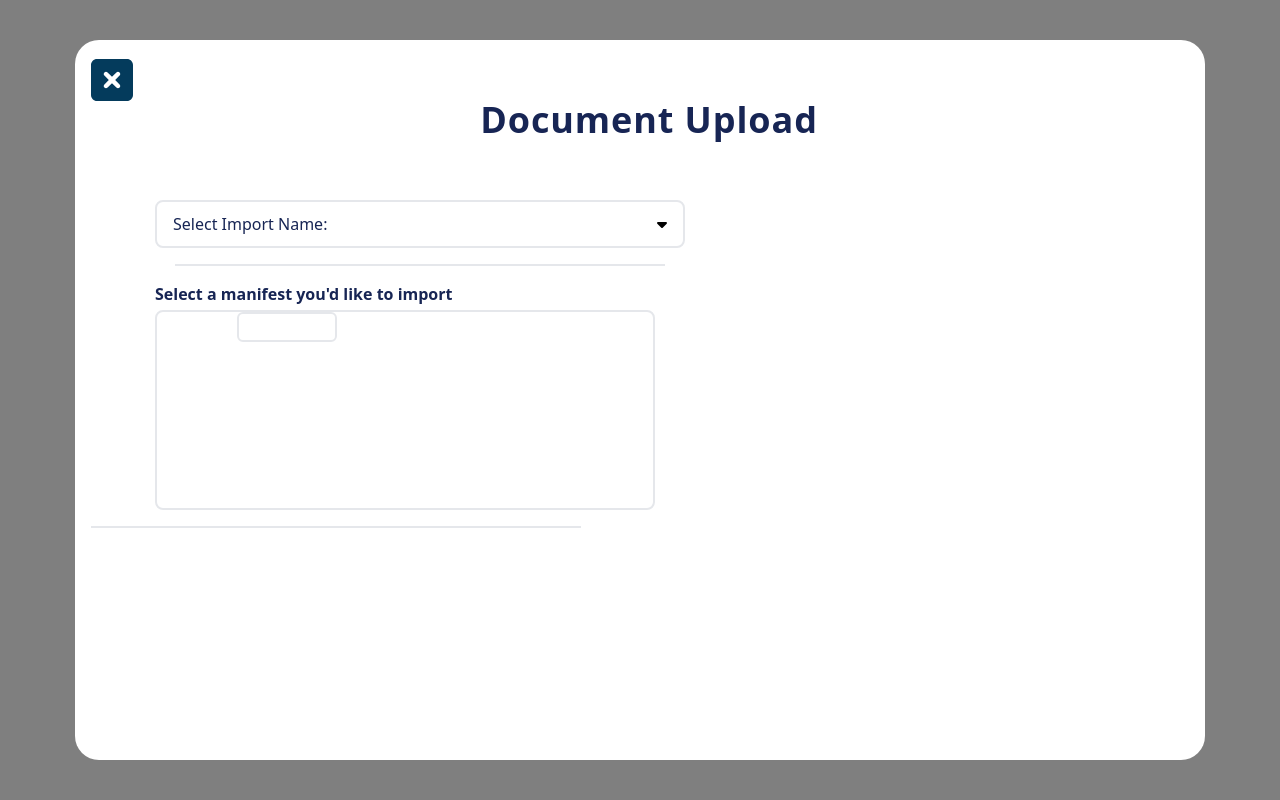
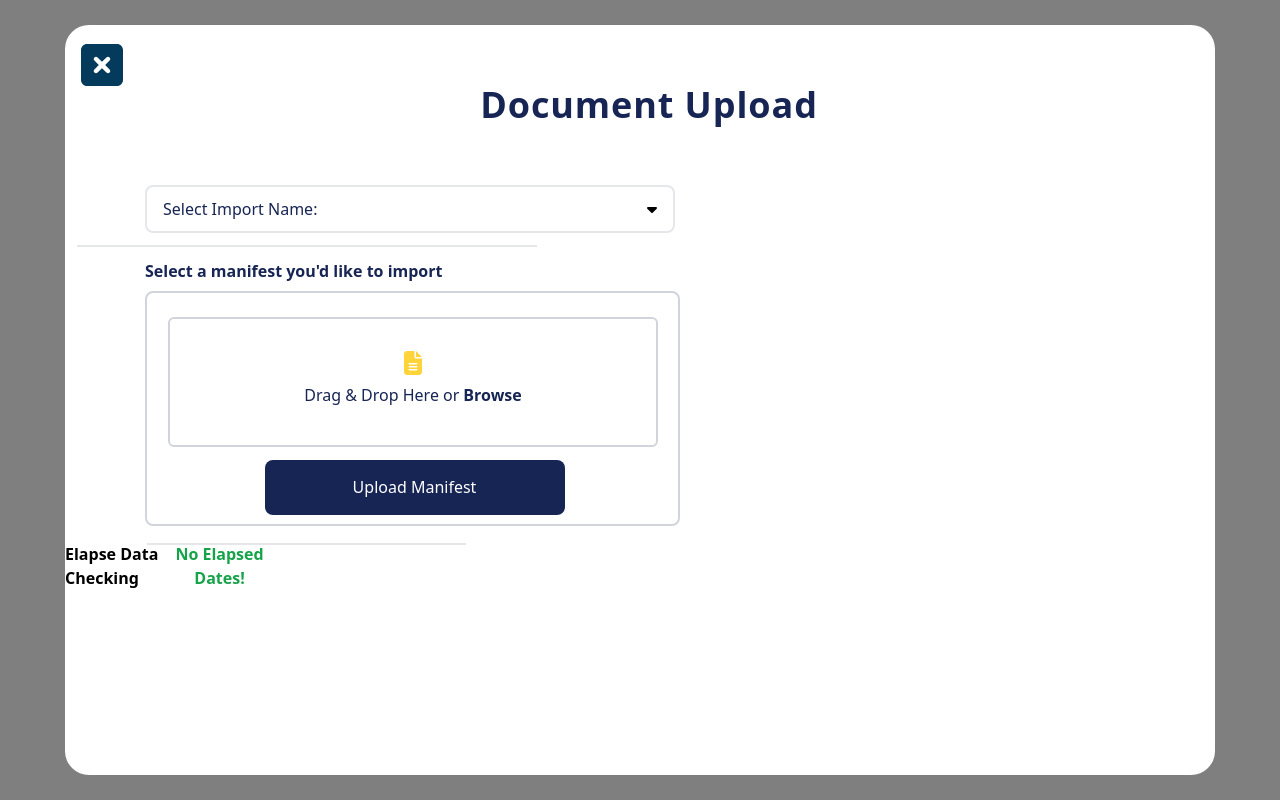
Before and after one commit to ChristianDarlington/skyhop, a React (Create React App) app: page / in a window 1280 px wide. Built offline with nearby package versions, Linux system fonts and the light colour scheme.

Commit message:
added upload, not functional yet

```diff
--- a/src/App.jsx
+++ b/src/App.jsx
@@ -15,11 +15,11 @@ function App() {
     <div className='flex justify-center items-center h-screen'>
       {/* Overlay */}
       <div className=" bg-black/50 absolute top-0 left-0 right-0 bottom-0" />
-       <div className='w-[1130px] h-[720px] bg-white z-0 rounded-3xl'>
+       <div className='w-[1150px] h-[750px] bg-white z-0 rounded-3xl'>
       <Header />
       <Dropdown />
+      <Upload />
       <Elapsed />
-      <Upload />
       <Questions />
       <TestingCenter />
        </div>
--- a/src/Components/Left /Dropdown.jsx
+++ b/src/Components/Left /Dropdown.jsx
@@ -4,13 +4,15 @@ import { faCaretDown } from '@fortawesome/free-solid-svg-icons'
 
 const Dropdown = () => {
   return (
-    <div className='relative w-[690px] flex flex-col items-center px-20 '>
-     <button className='relative p-4 mx-4 rounded-lg w-full h-12 flex justify-between items-center border-2 active:border-gray-500 duration-300'>
+    <>
+    <div className='relative w-[690px] flex flex-col items-center px-20'>
+     <button className='relative p-4 rounded-lg w-full h-12 flex justify-between items-center border-2 active:border-gray-500 duration-300'>
      <span className='text-blue-950'>Select Import Name:</span>
      <FontAwesomeIcon icon={faCaretDown} className='h-4'/>
      </button>
-     <hr className='w-[490px] m-4 border-[1px]'/>
     </div>
+     <hr className='w-[40%] m-3 text-center border-[1px]'/>
+    </>
   )
 }
 
--- a/src/Components/Left /Elapsed.jsx
+++ b/src/Components/Left /Elapsed.jsx
@@ -2,8 +2,13 @@ import React from 'react'
 
 const Elapsed = () => {
   return (
-    <div>
-
+    <div className='flex justify-center items-center h-[80px] w-[200px]'>
+      <p className='font-bold'>
+        Elapse Data Checking
+      </p>
+      <p className='font-bold text-green-600 text-center'>
+        No Elapsed Dates!
+      </p>
     </div>
   )
 }
--- a/src/Components/Left /Upload.jsx
+++ b/src/Components/Left /Upload.jsx
@@ -1,4 +1,7 @@
 import React from 'react'
+import { FontAwesomeIcon } from '@fortawesome/react-fontawesome'
+import { faFileLines } from '@fortawesome/free-solid-svg-icons'
+
 
 const Upload = () => {
   return (
@@ -8,12 +11,18 @@ const Upload = () => {
     Select a manifest you'd like to import
       </h1>
     </div>
-     <div className='relative w-[500px] h-[200px] border-2 active:border-gray-300 mx-20 mt-1 rounded-lg'>
-      <div className='relative w-[100px] h-[30px] border-2 active:border-gray-300 mx-20 rounded-md'>
-
+     <div className='relative w-[535px] h-[235px] border-2 border-gray-300 mx-20 mt-2 rounded-lg'>
+      <div className='relative w-[490px] h-[130px] border-2 border-gray-300  my-6 mx-[21px] rounded-md'>
+        <div className='flex justify-center items-center h-16 pt-6'>
+      <FontAwesomeIcon icon={faFileLines} style={{color: "#FFD43B",}} className=' size-6'/>
+        </div>
+      <h1 className='text-blue-950 flex justify-center items-center'>Drag & Drop Here or <span className='font-bold text-blue-950 ps-1'>Browse</span></h1>
       </div>
+      <div className='flex justify-center items-center h-8 ps-1'>
+      <button className='bg-blue-950 text-white p-2 rounded-lg w-[300px] h-[55px]'>Upload Manifest</button>
+      </div>
+      <hr className='w-[60%] m-10 ml-0 border-[1px]'/>
      </div>
-      <hr className='w-[490px] m-4 self-center border-[1px]'/>
     </>
   )
 }
```
